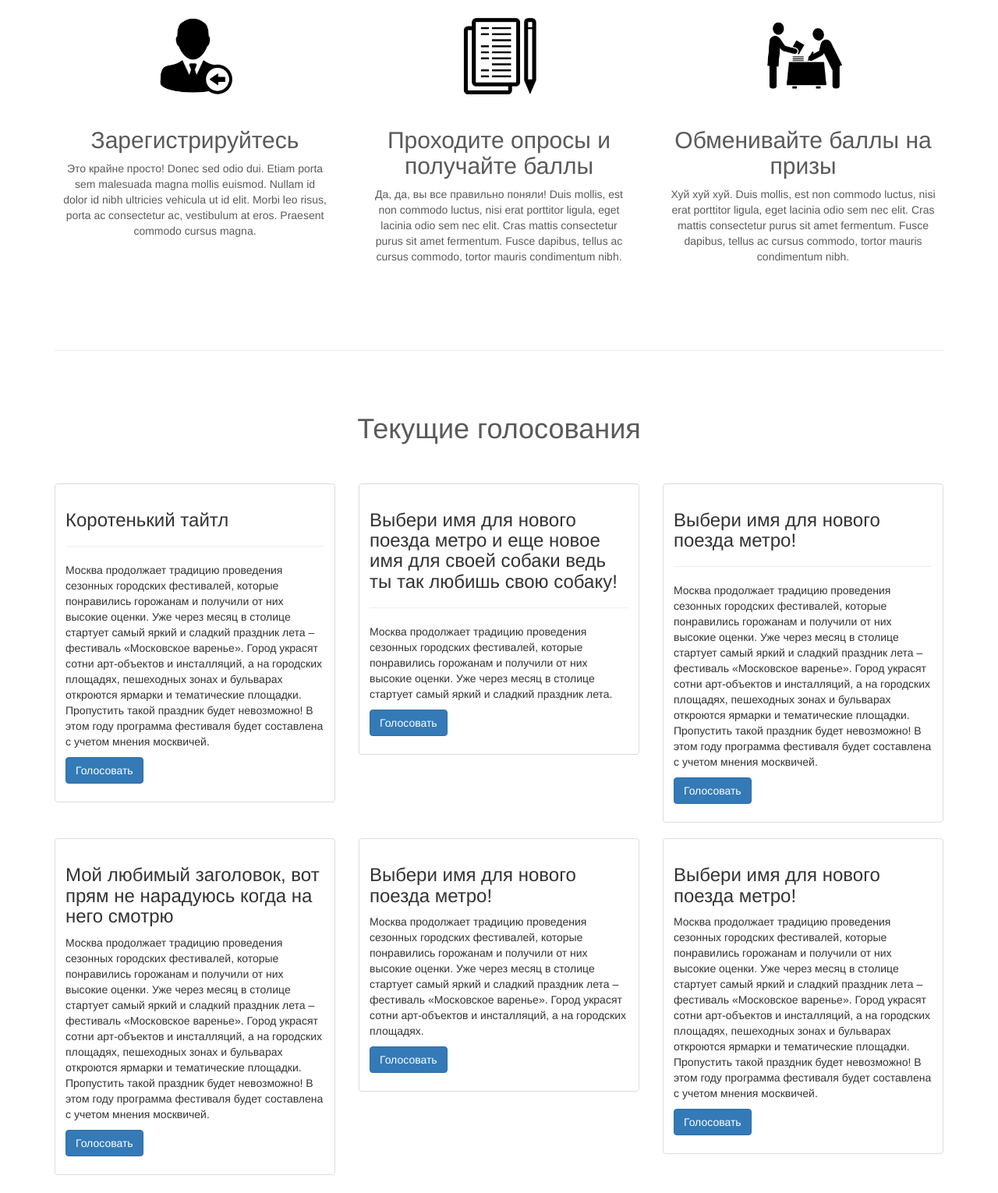
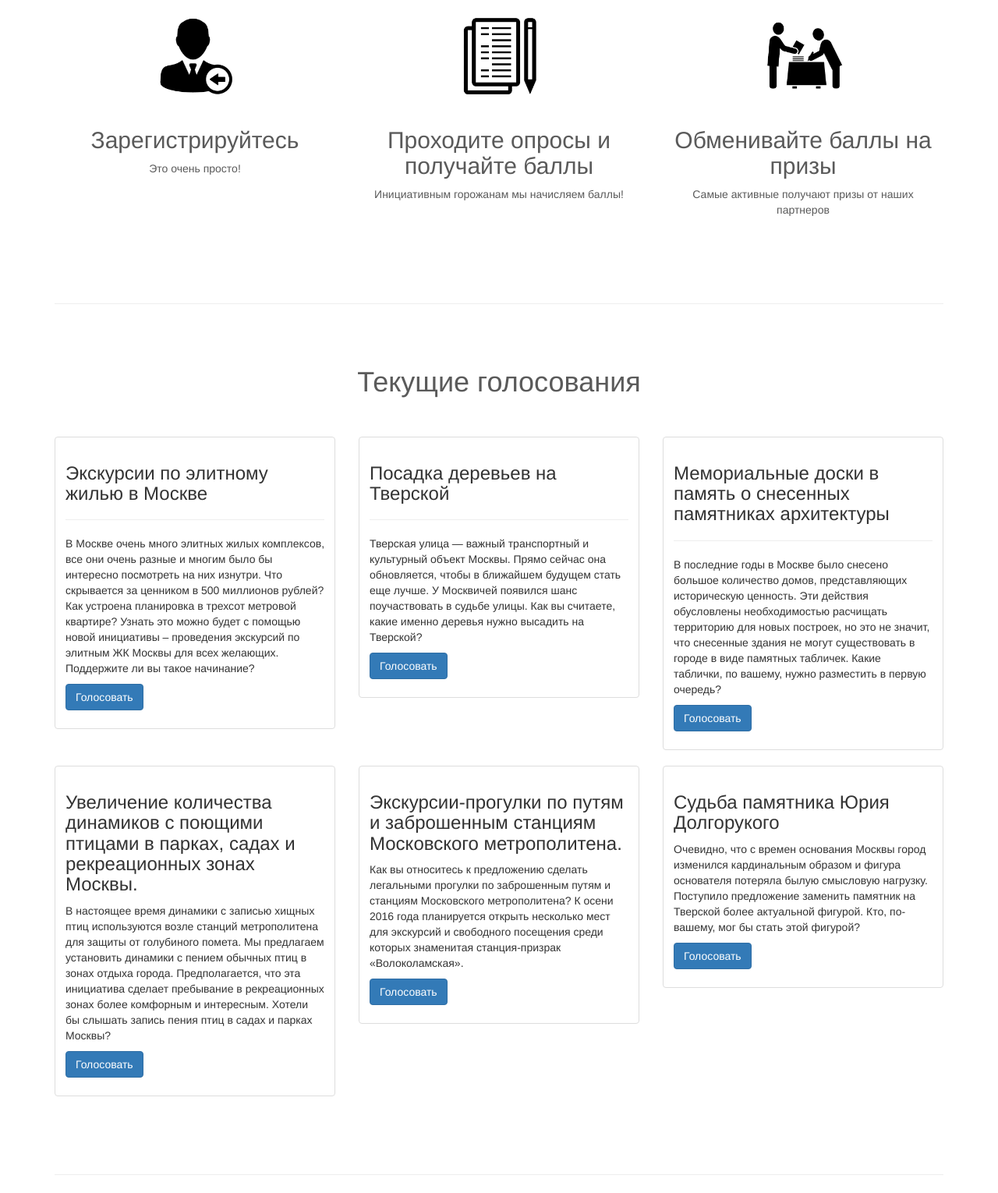
Before and after one commit to Molokanova/active, a website: page index.html in a window 1280 px wide. Shown: the part 557-2087 px from the top of the page at 78% size. Drawn offline with nearby package versions, Linux system fonts and the light colour scheme.

Commit message:
new text all pages

```diff
--- a/index.html
+++ b/index.html
@@ -88,8 +88,8 @@
         <div class="item active" style="background-image: url('img/carousel/img1.jpg');">
           <div class="container">
             <div class="carousel-caption">
-              <h1>Не жди, действуй!</h1>
-              <p>Note: If you're viewing this page via a URL, the "next" and "previous" Glyphicon buttons on the left and right might not load/display properly due to web browser security rules.</p>
+              <h1>Проект для тех, кому не все равно!</h1>
+              <p>Не будьте равнодушны к происходящему в Москве и сделайте свой выбор</p>
             </div>
           </div>
         </div>
@@ -97,15 +97,15 @@
           <div class="container">
             <div class="carousel-caption">
               <h1>Будь активным</h1>
-              <p>Cras justo odio, dapibus ac facilisis in, egestas eget quam. Donec id elit non mi porta gravida at eget metus. Nullam id dolor id nibh ultricies vehicula ut id elit.</p>
+              <p>И ты увидишь реальные результаты!</p>
             </div>
           </div>
         </div>
         <div class="item" style="background-image: url('img/carousel/img3.jpg');">
           <div class="container">
             <div class="carousel-caption">
-              <h1>Никто кроме тебя</h1>
-              <p>Cras justo odio, dapibus ac facilisis in, egestas eget quam. Donec id elit non mi porta gravida at eget metus. Nullam id dolor id nibh ultricies vehicula ut id elit.</p>
+              <h1>Голосуй!</h1>
+              <p>Если тебе не все равно</p>
             </div>
           </div>
         </div>
@@ -132,17 +132,17 @@
         <div class="col-lg-4">
           <img class="img-circle" src="img/marketing/img1.png" alt="Generic placeholder image" width="140" height="140">
           <h2>Зарегистрируйтесь</h2>
-          <p>Это крайне просто! Donec sed odio dui. Etiam porta sem malesuada magna mollis euismod. Nullam id dolor id nibh ultricies vehicula ut id elit. Morbi leo risus, porta ac consectetur ac, vestibulum at eros. Praesent commodo cursus magna.</p>
+          <p>Это очень просто!</p>
         </div><!-- /.col-lg-4 -->
         <div class="col-lg-4">
           <img class="img-circle" src="img/marketing/img2.png" alt="Generic placeholder image" width="140" height="140">
           <h2>Проходите опросы и получайте баллы</h2>
-          <p>Да, да, вы все правильно поняли! Duis mollis, est non commodo luctus, nisi erat porttitor ligula, eget lacinia odio sem nec elit. Cras mattis consectetur purus sit amet fermentum. Fusce dapibus, tellus ac cursus commodo, tortor mauris condimentum nibh.</p>
+          <p>Инициативным горожанам мы начисляем баллы!</p>
         </div><!-- /.col-lg-4 -->
         <div class="col-lg-4">
           <img class="img-circle" src="img/marketing/img3.png" alt="Generic placeholder image" width="140" height="140">
           <h2>Обменивайте баллы на призы</h2>
-          <p>Хуй хуй хуй. Duis mollis, est non commodo luctus, nisi erat porttitor ligula, eget lacinia odio sem nec elit. Cras mattis consectetur purus sit amet fermentum. Fusce dapibus, tellus ac cursus commodo, tortor mauris condimentum nibh.</p>
+          <p>Самые активные получают призы от наших партнеров</p>
         </div><!-- /.col-lg-4 -->
       </div><!-- /.row -->
 
@@ -154,9 +154,9 @@
         <div class="col-md-4">
           <div class="thumbnail">
             <div class="caption">
-              <h3>Коротенький тайтл</h3>
+              <h3>Экскурсии по элитному жилью в Москве</h3>
               <hr>
-              <p>Москва продолжает традицию проведения сезонных городских фестивалей, которые понравились горожанам и получили от них высокие оценки. Уже через месяц в столице стартует самый яркий и сладкий праздник лета – фестиваль «Московское варенье». Город украсят сотни арт-объектов и инсталляций, а на городских площадях, пешеходных зонах и бульварах откроются ярмарки и тематические площадки. Пропустить такой праздник будет невозможно! В этом году программа фестиваля будет составлена с учетом мнения москвичей.</p>
+              <p>В Москве очень много элитных жилых комплексов, все они очень разные и многим было бы интересно посмотреть на них изнутри. Что скрывается за ценником в 500 миллионов рублей? Как устроена планировка в трехсот метровой квартире? Узнать это можно будет с помощью новой инициативы – проведения экскурсий по элитным ЖК Москвы для всех желающих. Поддержите ли вы такое начинание?</p>
               <p><a href="question-1.html" class="btn btn-primary" role="button">Голосовать</a></p>
             </div>
           </div>
@@ -164,9 +164,9 @@
         <div class="col-md-4">
           <div class="thumbnail">
             <div class="caption">
-              <h3>Выбери имя для нового поезда метро и еще новое имя для своей собаки ведь ты так любишь свою собаку!</h3>
+              <h3>Посадка деревьев на Тверской</h3>
               <hr>
-              <p>Москва продолжает традицию проведения сезонных городских фестивалей, которые понравились горожанам и получили от них высокие оценки. Уже через месяц в столице стартует самый яркий и сладкий праздник лета.</p>
+              <p>Тверская улица — важный транспортный и культурный объект Москвы. Прямо сейчас она обновляется, чтобы в ближайшем будущем стать еще лучше. У Москвичей появился шанс поучаствовать в судьбе улицы. Как вы считаете, какие именно деревья нужно высадить на Тверской?</p>
               <p><a href="question-2.html" class="btn btn-primary" role="button">Голосовать</a></p>
             </div>
           </div>
@@ -174,9 +174,9 @@
         <div class="col-md-4">
           <div class="thumbnail">
             <div class="caption">
-              <h3>Выбери имя для нового поезда метро!</h3>
+              <h3>Мемориальные доски в память о снесенных памятниках архитектуры</h3>
               <hr>
-              <p>Москва продолжает традицию проведения сезонных городских фестивалей, которые понравились горожанам и получили от них высокие оценки. Уже через месяц в столице стартует самый яркий и сладкий праздник лета – фестиваль «Московское варенье». Город украсят сотни арт-объектов и инсталляций, а на городских площадях, пешеходных зонах и бульварах откроются ярмарки и тематические площадки. Пропустить такой праздник будет невозможно! В этом году программа фестиваля будет составлена с учетом мнения москвичей.</p>
+              <p>В последние годы в Москве было снесено большое количество домов, представляющих историческую ценность. Эти действия обусловлены необходимостью расчищать территорию для новых построек, но это не значит, что снесенные здания не могут существовать в городе в виде памятных табличек. Какие таблички, по вашему, нужно разместить в первую очередь?</p>
               <p><a href="question-3.html" class="btn btn-primary" role="button">Голосовать</a></p>
             </div>
           </div>
@@ -186,8 +186,8 @@
         <div class="col-md-4">
           <div class="thumbnail">
             <div class="caption">
-              <h3>Мой любимый заголовок, вот прям не нарадуюсь когда на него смотрю</h3>
-              <p>Москва продолжает традицию проведения сезонных городских фестивалей, которые понравились горожанам и получили от них высокие оценки. Уже через месяц в столице стартует самый яркий и сладкий праздник лета – фестиваль «Московское варенье». Город украсят сотни арт-объектов и инсталляций, а на городских площадях, пешеходных зонах и бульварах откроются ярмарки и тематические площадки. Пропустить такой праздник будет невозможно! В этом году программа фестиваля будет составлена с учетом мнения москвичей.</p>
+              <h3>Увеличение количества динамиков с поющими птицами в парках, садах и рекреационных зонах Москвы.</h3>
+              <p>В настоящее время динамики с записью хищных птиц используются возле станций метрополитена для защиты от голубиного помета. Мы предлагаем установить динамики с пением обычных птиц в зонах отдыха города. Предполагается, что эта инициатива сделает пребывание в рекреационных зонах более комфорным и интересным. Хотели бы слышать запись пения птиц в садах и парках Москвы?</p>
               <p><a href="question-4.html" class="btn btn-primary" role="button">Голосовать</a></p>
             </div>
           </div>
@@ -195,8 +195,8 @@
         <div class="col-md-4">
           <div class="thumbnail">
             <div class="caption">
-              <h3>Выбери имя для нового поезда метро!</h3>
-              <p>Москва продолжает традицию проведения сезонных городских фестивалей, которые понравились горожанам и получили от них высокие оценки. Уже через месяц в столице стартует самый яркий и сладкий праздник лета – фестиваль «Московское варенье». Город украсят сотни арт-объектов и инсталляций, а на городских площадях.</p>
+              <h3>Экскурсии-прогулки по путям и заброшенным станциям Московского метрополитена.</h3>
+              <p>Как вы относитесь к предложению сделать легальными прогулки по заброшенным путям и станциям Московского метрополитена? К осени 2016 года планируется открыть несколько мест для экскурсий и свободного посещения среди которых знаменитая станция-призрак «Волоколамская».</p>
               <p><a href="question-5.html" class="btn btn-primary" role="button">Голосовать</a></p>
             </div>
           </div>
@@ -204,8 +204,8 @@
         <div class="col-md-4">
           <div class="thumbnail">
             <div class="caption">
-              <h3>Выбери имя для нового поезда метро!</h3>
-              <p>Москва продолжает традицию проведения сезонных городских фестивалей, которые понравились горожанам и получили от них высокие оценки. Уже через месяц в столице стартует самый яркий и сладкий праздник лета – фестиваль «Московское варенье». Город украсят сотни арт-объектов и инсталляций, а на городских площадях, пешеходных зонах и бульварах откроются ярмарки и тематические площадки. Пропустить такой праздник будет невозможно! В этом году программа фестиваля будет составлена с учетом мнения москвичей.</p>
+              <h3>Судьба памятника Юрия Долгорукого</h3>
+              <p>Очевидно, что с времен основания Москвы город изменился кардинальным образом и фигура основателя потеряла былую смысловую нагрузку. Поступило предложение заменить памятник на Тверской более актуальной фигурой. Кто, по-вашему, мог бы стать этой фигурой?</p>
               <p><a href="question-6.html" class="btn btn-primary" role="button">Голосовать</a></p>
             </div>
           </div>
```
Also changed, not shown: about.html (+2 -2 lines), questions.html (+12 -12 lines).
